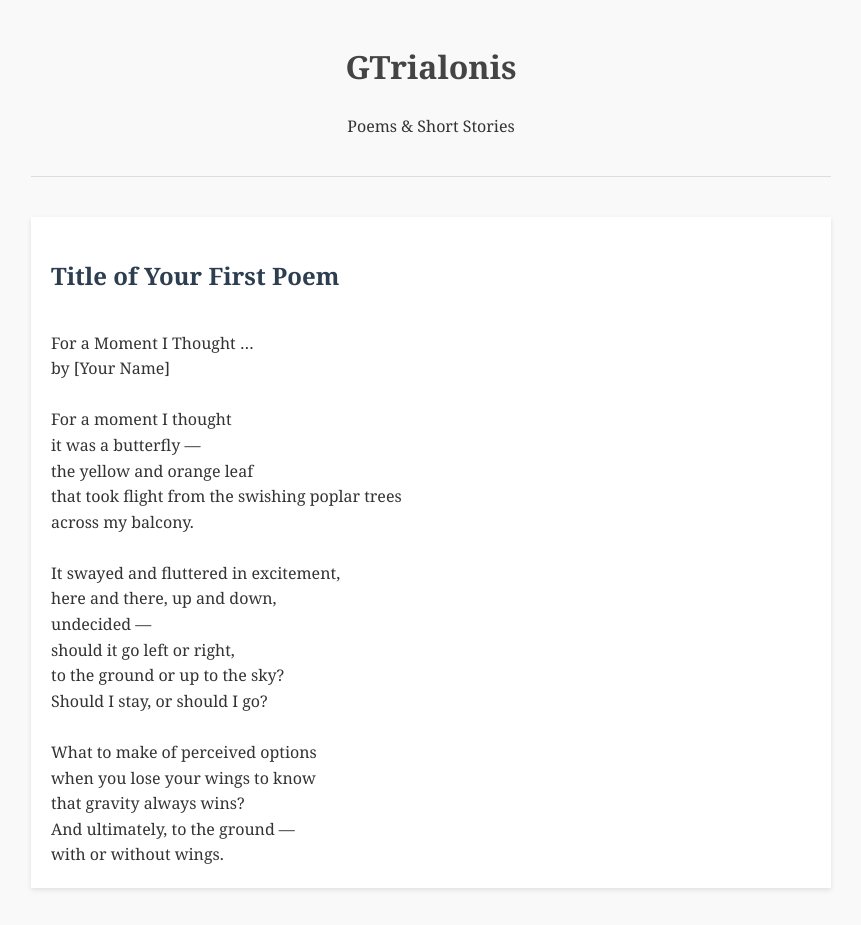
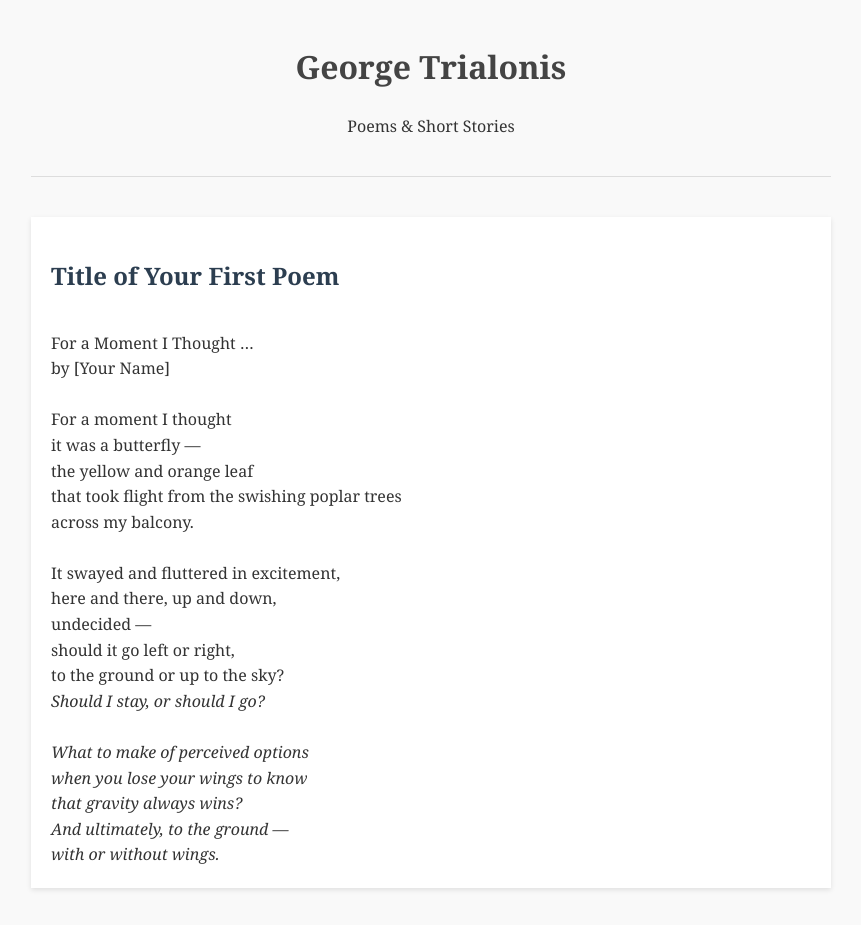
Before and after one commit to GTrialonis/GTrialonis.github.io, a plain HTML site: page index.html in a window 1280 px wide. Shown: the top 925 px of the page, without its empty margins (209-1070 px from the left). Drawn offline with Linux system fonts and the light colour scheme.

Commit message:
added italics to the poem

```diff
--- a/index.html
+++ b/index.html
@@ -3,7 +3,7 @@
 <head>
     <meta charset="UTF-8">
     <meta name="viewport" content="width=device-width, initial-scale=1.0">
-    <title>GTrialonis - Poems & Stories</title>
+    <title>George Trialonis - Poems & Stories</title>
     <style>
         body {
             font-family: 'Georgia', serif;
@@ -48,7 +48,7 @@
 </head>
 <body>
     <header>
-        <h1>GTrialonis</h1>
+        <h1>George Trialonis</h1>
         <p>Poems & Short Stories</p>
     </header>
 
@@ -70,13 +70,13 @@ here and there, up and down,
 undecided —
 should it go left or right,
 to the ground or up to the sky?
-Should I stay, or should I go?
+<i>Should I stay, or should I go?</i>
 
-What to make of perceived options
+<i>What to make of perceived options
 when you lose your wings to know
 that gravity always wins?
 And ultimately, to the ground —
-with or without wings.
+with or without wings.</i>
             </div>
         </div>
 
```
